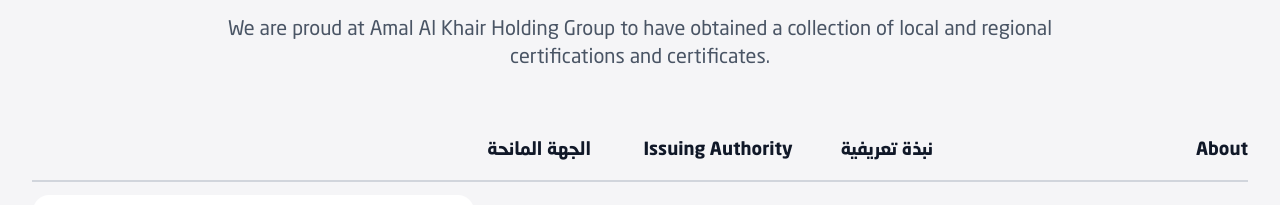
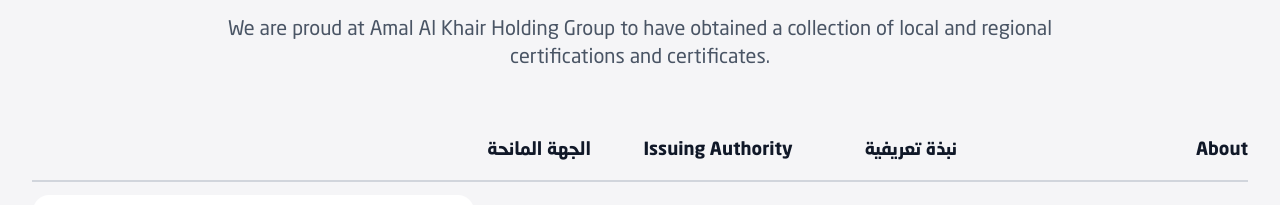
Before and after one commit to eskander-taher/amal-client, a Next.js app: page /en/certifications in a window 1280 px wide. Shown: the part 960-1165 px from the top of the page. Built offline with nearby package versions, Linux system fonts and the light colour scheme.

Commit message:
add certifications section in certifications page

```diff
--- a/src/components/about/CertificationsTable.tsx
+++ b/src/components/about/CertificationsTable.tsx
@@ -91,7 +91,7 @@
 						<span className="text-lg">Issuing Authority</span>
 					</div>
 				</div>
-				<div className="font-bold text-gray-900">
+				<div className="font-bold pl-6 text-gray-900">
 					<div className="flex justify-between items-center">
 						<span className="text-lg">نبذة تعريفية</span>
 						<span className="text-lg">About</span>
@@ -167,7 +167,7 @@
 						<div className="hidden lg:grid lg:grid-cols-[2fr_1.5fr_2fr] ">
 							{/* Certificate Name & Logo Column */}
 							<div className="space-y-4 relative">
-								<div className="flex justify-between items-start w-full py-2 px-4 absolute top-0 transform -translate-y-2/3 z-50 ">
+								<div className="flex justify-between items-start w-full py-2 px-4 absolute top-0 transform -translate-y-2/3 z-20">
 									<span className="text-md font-semibold text-gray-900">
 										{cert.nameAr}
 									</span>
```
